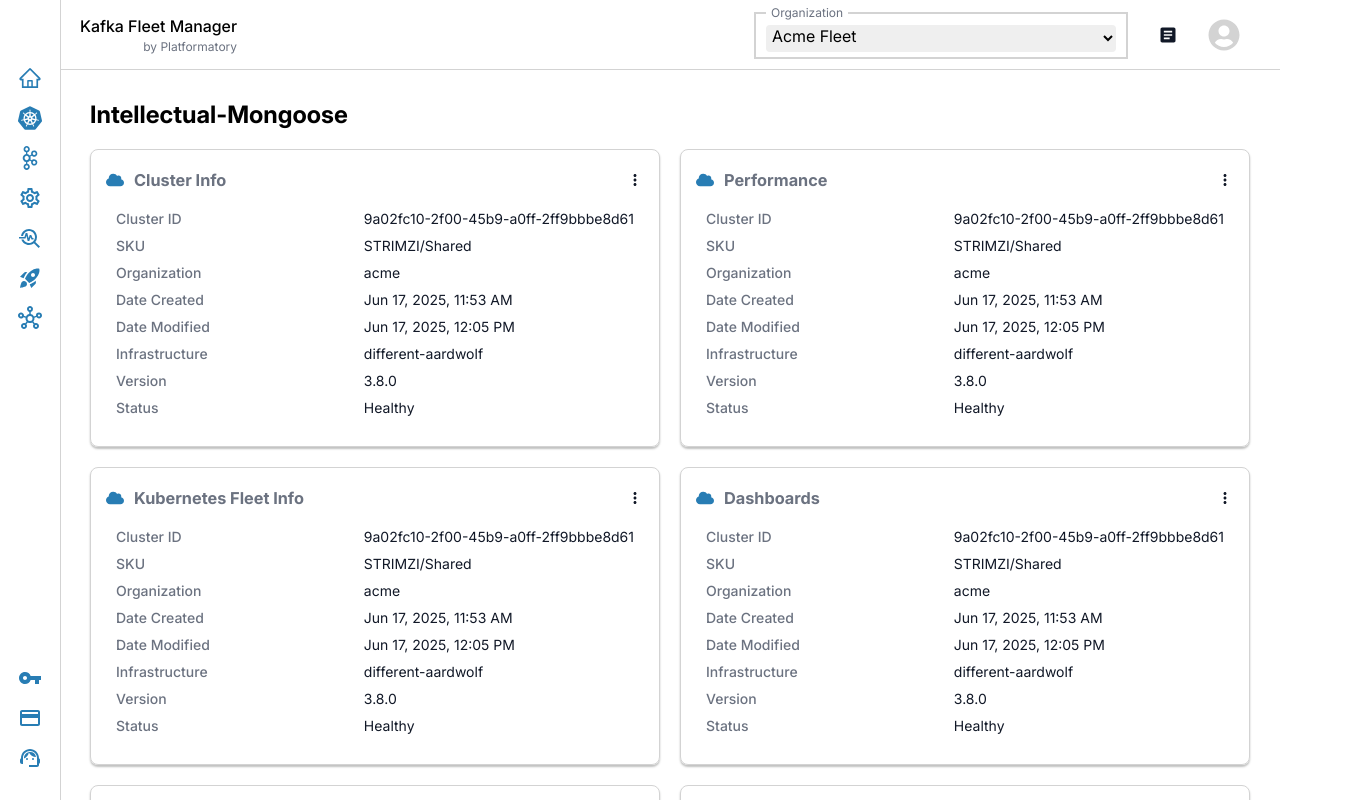
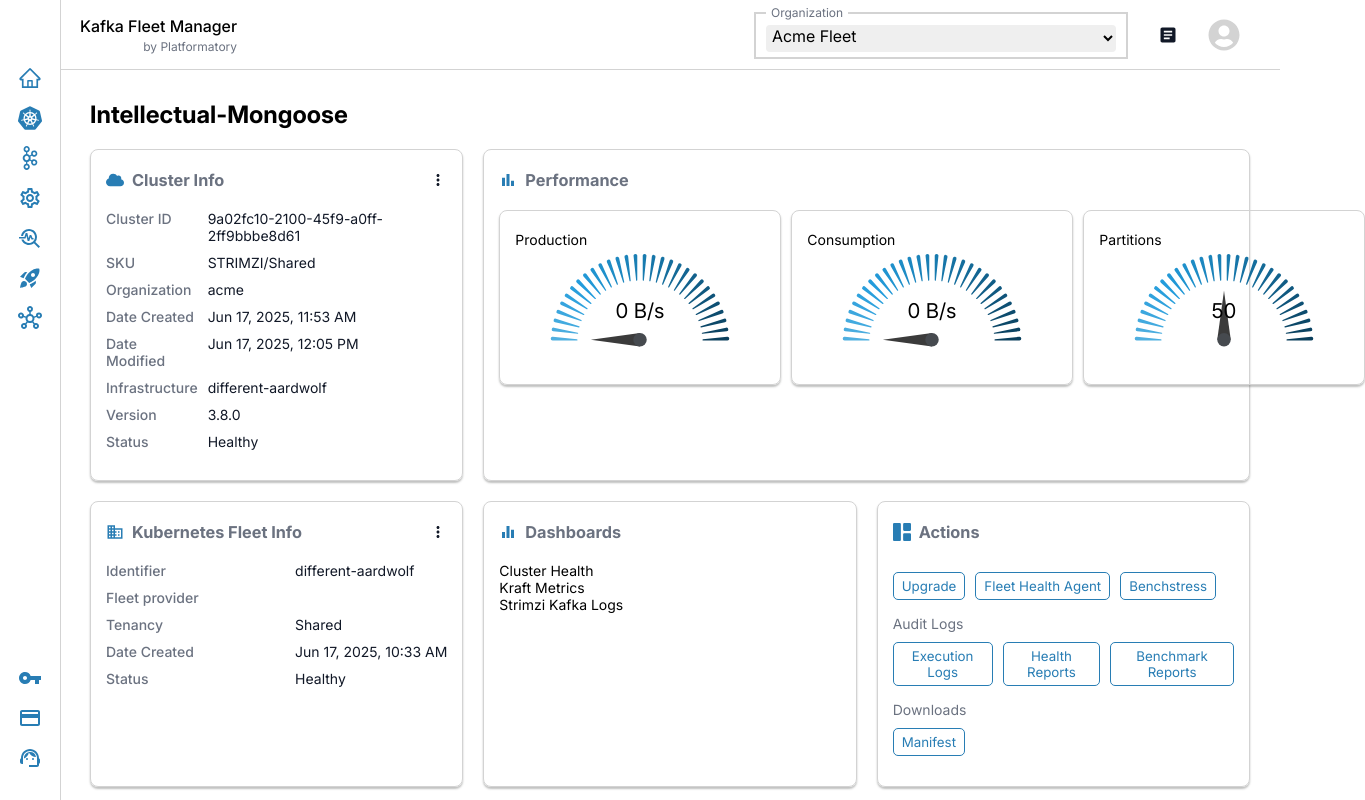
Before and after one commit to Sanhita-san/kafka-fleet-manager, a React (Vite) app: page / in a window 1280 px wide. Shown: the top 800 px of the page, 1365 px wide, since content can reach past the window. Built offline with nearby package versions, Linux system fonts and the light colour scheme; some icons are missing.

Commit message:
Updated Dashboard

```diff
--- a/package.json
+++ b/package.json
@@ -15,8 +15,10 @@
     "@emotion/styled": "^11.14.1",
     "@mui/icons-material": "^7.3.1",
     "@mui/material": "^7.3.1",
+    "lodash": "^4.17.21",
     "react": "^19.1.1",
     "react-dom": "^19.1.1",
+    "react-gauge-chart": "^0.5.1",
     "react-icons": "^5.5.0"
   },
   "devDependencies": {
--- a/src/components/Dashboard.jsx
+++ b/src/components/Dashboard.jsx
@@ -1,26 +1,18 @@
 import Card from "./card/Card";
 import styles from "./Dashboard.module.css";
+import data from "../data/dashboardData.json";
 
-const dashboard = () => {
-  const cards = [
-    "cluster info",
-    "performance",
-    "kubernetes fleet info",
-    "Dashboards",
-    "Actions",
-    "Billing",
-    "Endpoints",
-  ];
+const Dashboard = () => {
   return (
     <main className={styles.main}>
       <h2>Intellectual-Mongoose</h2>
       <div className={styles.dashboard}>
-        {cards.map((cardNm, index) => (
-          <Card key={index} title={cardNm} />
+        {data.cards.map((card, index) => (
+          <Card key={index} {...card} />
         ))}
       </div>
     </main>
   );
 };
 
-export default dashboard;
+export default Dashboard;
--- a/src/components/Dashboard.module.css
+++ b/src/components/Dashboard.module.css
@@ -8,7 +8,7 @@
 
 .dashboard {
   width: 100%;
-  display: flex;
-  flex-wrap: wrap;
   gap: 20px;
+  display: grid;
+  grid-template-columns: repeat(3, 1fr);
 }
--- a/src/components/card/Card.jsx
+++ b/src/components/card/Card.jsx
@@ -1,29 +1,96 @@
 import styles from "./Card.module.css";
-import clusterData from "../../data/clusterData.json";
 
 import { FaCloud } from "react-icons/fa";
 import { MdMoreVert } from "react-icons/md";
+import { MdBarChart } from "react-icons/md";
+import { MdEqualizer } from "react-icons/md";
+import { MdBusiness } from "react-icons/md";
+import { BsGrid1X2Fill } from "react-icons/bs";
+import Gauge from "./Gauge";
 
-const Card = ({ title }) => {
+const icons = {
+  cluster: <FaCloud className={styles.icon} />,
+  performance: <MdBarChart className={styles.icon} />,
+  kubernetes: <MdBusiness className={styles.icon} />,
+  dashboard: <MdEqualizer className={styles.icon} />,
+  action: <BsGrid1X2Fill className={styles.icon} />,
+};
+
+const Card = ({
+  title,
+  icon,
+  fields,
+  gauges,
+  links,
+  sections,
+  actionsMenu,
+}) => {
   return (
-    <div className={styles.card}>
+    <div
+      className={`${styles.card} ${gauges ? styles.spanTwo : styles.spanOne}`}
+    >
       <div className={styles.cardHeader}>
-        <FaCloud className={styles.icon} />
+        {icons[icon]}
         <h3>{title}</h3>
-        <MdMoreVert className={`${styles.icon} ${styles.moreIcon}`} />
+        {actionsMenu && (
+          <MdMoreVert className={`${styles.icon} ${styles.moreIcon}`} />
+        )}
       </div>
 
       <div className={styles.cardBody}>
-        <dl className={styles.infoList}>
-          {clusterData.map((data, index) => {
+        {fields && (
+          <dl className={styles.fieldsList}>
+            {fields.map((data, index) => {
+              return (
+                <div className={styles.fieldsItem} key={index}>
+                  <dt>{data.label}</dt>
+                  <dd>{data.value}</dd>
+                </div>
+              );
+            })}
+          </dl>
+        )}
+
+        {gauges && (
+          <div className={styles.gaugeList}>
+            {gauges.map((data, index) => {
+              return (
+                <div className={styles.gaugeItem} key={index}>
+                  <p>{data.label}</p>
+                  <Gauge value={data.value} text={data.text} />
+                </div>
+              );
+            })}
+          </div>
+        )}
+
+        {links &&
+          links.map((data, index) => {
             return (
               <div className={styles.infoItem} key={index}>
                 <dt>{data.label}</dt>
-                <dd>{data.value}</dd>
               </div>
             );
           })}
-        </dl>
+
+        {sections && (
+          <div className={styles.sectionsList}>
+            {sections.map((section, index) => {
+              return (
+                <div className={styles.sectionsItem} key={index}>
+                  <dt>{section.label}</dt>
+                  <div className={styles.buttons}>
+                    {section.buttons.map((button, id) => (
+                      <button className={styles.actionButton} key={id}>
+                        {button}
+                      </button>
+                    ))}
+                  </div>
+                </div>
+              );
+            })}
+          </div>
+        )}
       </div>
     </div>
   );
--- a/src/components/card/Card.module.css
+++ b/src/components/card/Card.module.css
@@ -4,14 +4,21 @@
   box-shadow: 0 2px 2px rgba(98, 99, 98, 0.4);
   padding: 20px 15px;
   font-size: 14px;
-  min-width: 400px;
-  flex: auto;
+}
+
+.spanOne {
+  grid-column: span 1;
+}
+
+.spanTwo {
+  /* width: max-content; */
+  grid-column: span 2;
 }
 
 .cardHeader {
   position: relative;
   display: flex;
-  gap: 10px;
+  gap: 8px;
   align-items: center;
   color: var(--color-primary);
 }
@@ -33,22 +40,70 @@
 
 .cardBody {
   margin-top: 10px;
-  color: var(--color-text);
-  padding: 10px;
+  padding: 10px 0;
 }
 
-.infoList {
+/* For Fields Card */
+.fieldsList {
+  color: var(--color-text);
   display: grid;
   grid-template-columns: 1fr auto;
   gap: 10px;
 }
 
-.infoItem {
+.fieldsItem {
   display: contents;
 }
 
-.cardBody dt {
+.fieldsItem dt {
   color: var(--color-text-muted);
   text-align: left;
   font-weight: 500;
 }
+
+/* For Gauge Card */
+.gaugeList {
+  display: grid;
+  grid-auto-flow: column;
+  gap: 10px;
+}
+
+.gaugeItem {
+  display: flex;
+  flex-direction: column;
+  border-radius: 8px;
+  border: 1px solid var(--color-border);
+  box-shadow: 0 2px 2px rgba(98, 99, 98, 0.4);
+  padding: 20px 15px;
+}
+
+/* For Sections Card */
+.sectionsList {
+  display: flex;
+  flex-direction: column;
+  gap: 15px;
+  color: var(--color-text-muted);
+}
+
+.sectionsItem {
+  display: flex;
+  flex-direction: column;
+  gap: 10px;
+}
+
+.buttons {
+  display: flex;
+  gap: 10px;
+}
+
+.actionButton {
+  background-color: var(--color-bg);
+  color: var(--color-primary);
+
+  border: 1px solid var(--color-primary);
+  border-radius: 5px;
+  outline: none;
+
+  padding: 5px 8px;
+  cursor: pointer;
+}
--- /dev/null
+++ b/src/components/card/Gauge.jsx
@@ -0,0 +1,21 @@
+import GaugeChart from "react-gauge-chart";
+
+const Gauge = ({ value, text }) => {
+  return (
+    <div style={{ width: "250px" }}>
+      <GaugeChart
+        id="gauge-chart"
+        nrOfLevels={30} // number of arc segments
+        colors={["#4FAFE0", "#0A3F5C"]} // gradient colors
+        arcWidth={0.3} // thickness of arc
+        percent={value / 100} // converts value to percentage
+        needleColor="#3B3B3B"
+        textColor="#000"
+        formatTextValue={() => text} // center label text
+        hideText={false}
+      />
+    </div>
+  );
+};
+
+export default Gauge;
--- a/src/data/clusterData.json
+++ /dev/null
@@ -1,10 +0,0 @@
-[
-  { "label": "Cluster ID", "value": "9a02fc10-2f00-45b9-a0ff-2ff9bbbe8d61" },
-  { "label": "SKU", "value": "STRIMZI/Shared" },
-  { "label": "Organization", "value": "acme" },
-  { "label": "Date Created", "value": "Jun 17, 2025, 11:53 AM" },
-  { "label": "Date Modified", "value": "Jun 17, 2025, 12:05 PM" },
-  { "label": "Infrastructure", "value": "different-aardwolf" },
-  { "label": "Version", "value": "3.8.0" },
-  { "label": "Status", "value": "Healthy" }
-]
--- /dev/null
+++ b/src/data/dashboardData.json
@@ -0,0 +1,70 @@
+{
+  "cards": [
+    {
+      "title": "Cluster Info",
+      "icon": "cluster",
+      "fields": [
+        {
+          "label": "Cluster ID",
+          "value": "9a02fc10-2100-45f9-a0ff-2ff9bbbe8d61"
+        },
+        { "label": "SKU", "value": "STRIMZI/Shared" },
+        { "label": "Organization", "value": "acme" },
+        { "label": "Date Created", "value": "Jun 17, 2025, 11:53 AM" },
+        { "label": "Date Modified", "value": "Jun 17, 2025, 12:05 PM" },
+        { "label": "Infrastructure", "value": "different-aardwolf" },
+        { "label": "Version", "value": "3.8.0" },
+        { "label": "Status", "value": "Healthy" }
+      ],
+      "actionsMenu": true
+    },
+    {
+      "title": "Performance",
+      "icon": "performance",
+      "gauges": [
+        { "label": "Production", "value": 0, "text": "0 B/s" },
+        { "label": "Consumption", "value": 0, "text": "0 B/s" },
+        { "label": "Partitions", "value": 50, "text": "50" }
+      ]
+    },
+    {
+      "title": "Kubernetes Fleet Info",
+      "icon": "kubernetes",
+      "fields": [
+        { "label": "Identifier", "value": "different-aardwolf" },
+        { "label": "Fleet provider", "value": "" },
+        { "label": "Tenancy", "value": "Shared" },
+        { "label": "Date Created", "value": "Jun 17, 2025, 10:33 AM" },
+        { "label": "Status", "value": "Healthy" }
+      ],
+      "actionsMenu": true
+    },
+    {
+      "title": "Dashboards",
+      "icon": "dashboard",
+      "links": [
+        { "label": "Cluster Health", "type": "link" },
+        { "label": "Kraft Metrics", "type": "link" },
+        { "label": "Strimzi Kafka Logs", "type": "link" }
+      ]
+    },
+    {
+      "title": "Actions",
+      "icon": "action",
+      "sections": [
+        {
+          "label": "",
+          "buttons": ["Upgrade", "Fleet Health Agent", "Benchstress"]
+        },
+        {
+          "label": "Audit Logs",
+          "buttons": ["Execution Logs", "Health Reports", "Benchmark Reports"]
+        },
+        {
+          "label": "Downloads",
+          "buttons": ["Manifest"]
+        }
+      ]
+    }
+  ]
+}
```
